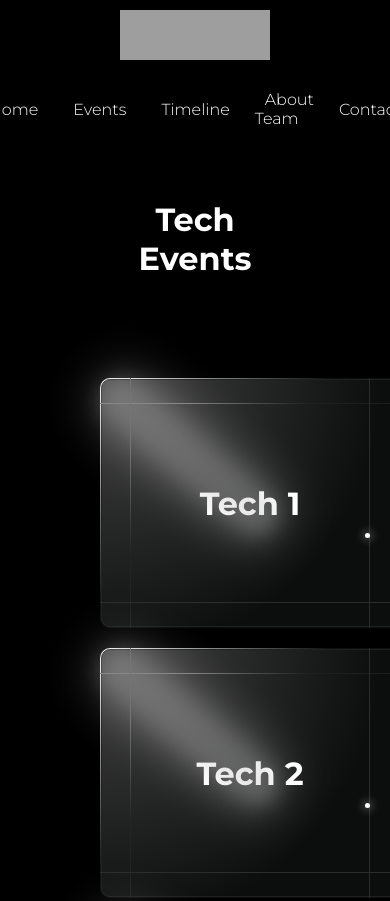
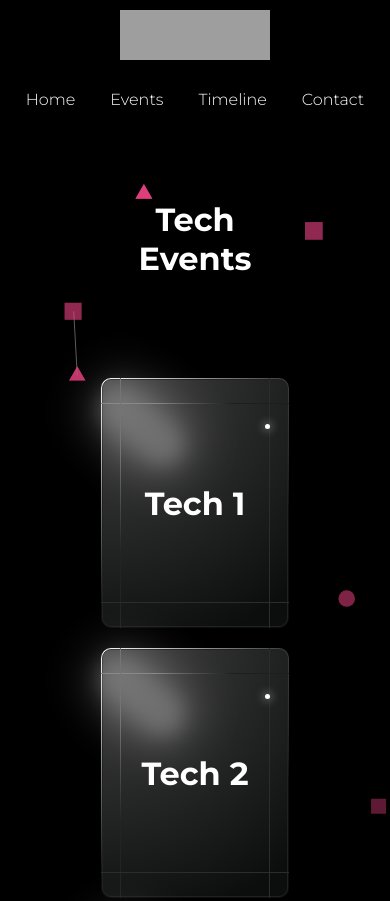
Before and after one commit to naveenkumarr21/iste-chapter, a plain HTML site: page events.html in a window 390 px wide. Shown: the top 901 px of the page. Drawn offline with nearby package versions, Linux system fonts and the light colour scheme; grey boxes are pictures that could not be loaded.

Commit message:
change to resp

```diff
--- a/events.html
+++ b/events.html
@@ -5,6 +5,8 @@
     <meta charset="UTF-8">
     <meta name="viewport" content="width=device-width, initial-scale=1.0">
     <title>Events</title>
+    <script src="https://cdn.jsdelivr.net/particles.js/2.0.0/particles.min.js"></script>
+
     <style>
         @import url('https://fonts.googleapis.com/css2?family=Montserrat:wght@300;700&display=swap');
 
@@ -147,8 +149,10 @@
         }
 
         .container {
+            margin: 1px;
             display: flex;
             justify-content: center;
+            align-items: center;
             gap: 20px;
             flex-wrap: wrap;
         }
@@ -252,6 +256,48 @@
                 overflow-x: auto;
                 justify-content: flex-start;
             }
+
+            .outer {
+                width: 100%;
+                height: 250px;
+                border-radius: 10px;
+                padding: 1px;
+                background: radial-gradient(circle 230px at 0% 0%, #ffffff, #0c0d0d);
+                position: relative;
+            }
+
+
+            .ray {
+                width: 100px;
+                height: 45px;
+                border-radius: 100px;
+                position: absolute;
+                background-color: #c7c7c7;
+                opacity: 0.4;
+                box-shadow: 0 0 50px #fff;
+                filter: blur(10px);
+                transform-origin: 10%;
+                top: 0%;
+                left: 0;
+                transform: rotate(40deg);
+            }
+
+            .dot {
+                width: 5px;
+                aspect-ratio: 1;
+                position: absolute;
+                background-color: #fff;
+                box-shadow: 0 0 10px #ffffff;
+                border-radius: 100px;
+                z-index: 2;
+                right: 10%;
+                top: 10%;
+                animation: moveDot 6s linear infinite;
+            }
+
+            .text {
+                font-size: 10px;
+            }
         }
 
         .topl {
@@ -283,14 +329,36 @@
 
             margin: 100px 0;
         }
-        .box{
+
+        .box {
             padding: 100px;
+        }
+
+        #particles-js {
+            position: fixed;
+            width: 100%;
+            height: 100%;
+            top: 0;
+            left: 0;
+            z-index: -1;
+            /* Ensures particles stay in the background */
+            background: #000;
+            /* Change to match your theme */
         }
     </style>
 </head>
+<script>
+    setTimeout(() => {
+        particlesJS.load("particles-js", "particles-config.json", function () {
+            console.log("Particles.js loaded after 1 sec");
+        });
+    }, 1500);
+
+</script>
 
 <body>
 
+    <div id="particles-js"></div>
 
 
     <nav>
@@ -303,7 +371,6 @@
             <li><a href="home.html">Home</a></li>
             <li><a href="events.html">Events</a></li>
             <li><a href="timeline.html">Timeline</a></li>
-            <li><a href="about.html">About Team</a></li>
 
             <li><a href="contact.html">Contact</a></li>
         </ul>
@@ -379,6 +446,17 @@
                     <div class="line rightl"></div>
                 </div>
             </div>
+
+            <script src="./script.js"></script>
+            <script src="./script1.js"></script>
+
+            <script src="https://unpkg.com/aos@next/dist/aos.js"></script>
+            <script>
+                AOS.init({
+                    offset: 200,
+                    duration: 2500
+                });
+            </script>
             <div class="outer">
                 <div class="dot"></div>
                 <div class="card1">
--- a/particles-config.json
+++ b/particles-config.json
@@ -1,7 +1,7 @@
 {
     "particles": {
         "number": {
-            "value": 50,
+            "value": 30,
             "density": {
                 "enable": true,
                 "value_area": 900
@@ -32,14 +32,14 @@
             "random": true,
             "anim": {
                 "enable": true,
-                "speed": 2,
+                "speed": 9,
                 "size_min": 4,
                 "sync": false
             }
         },
         "move": {
             "enable": true,
-            "speed": 1.5,
+            "speed": 2.5,
             "direction": "none",
             "random": true,
             "straight": false,
```
Also changed, not shown: home.html (+0 -1 lines), timeline.html (+0 -1 lines). Lines whose indentation alone changed are shown as unchanged.
